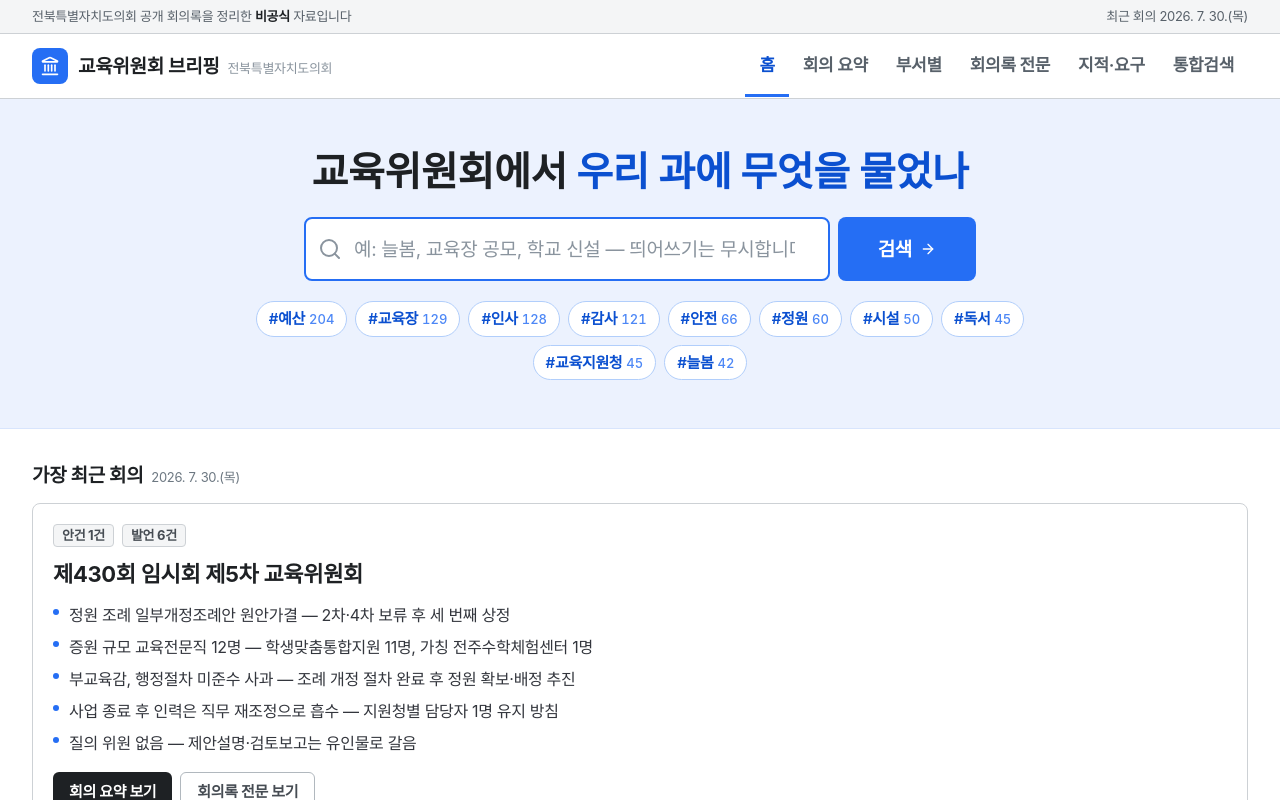
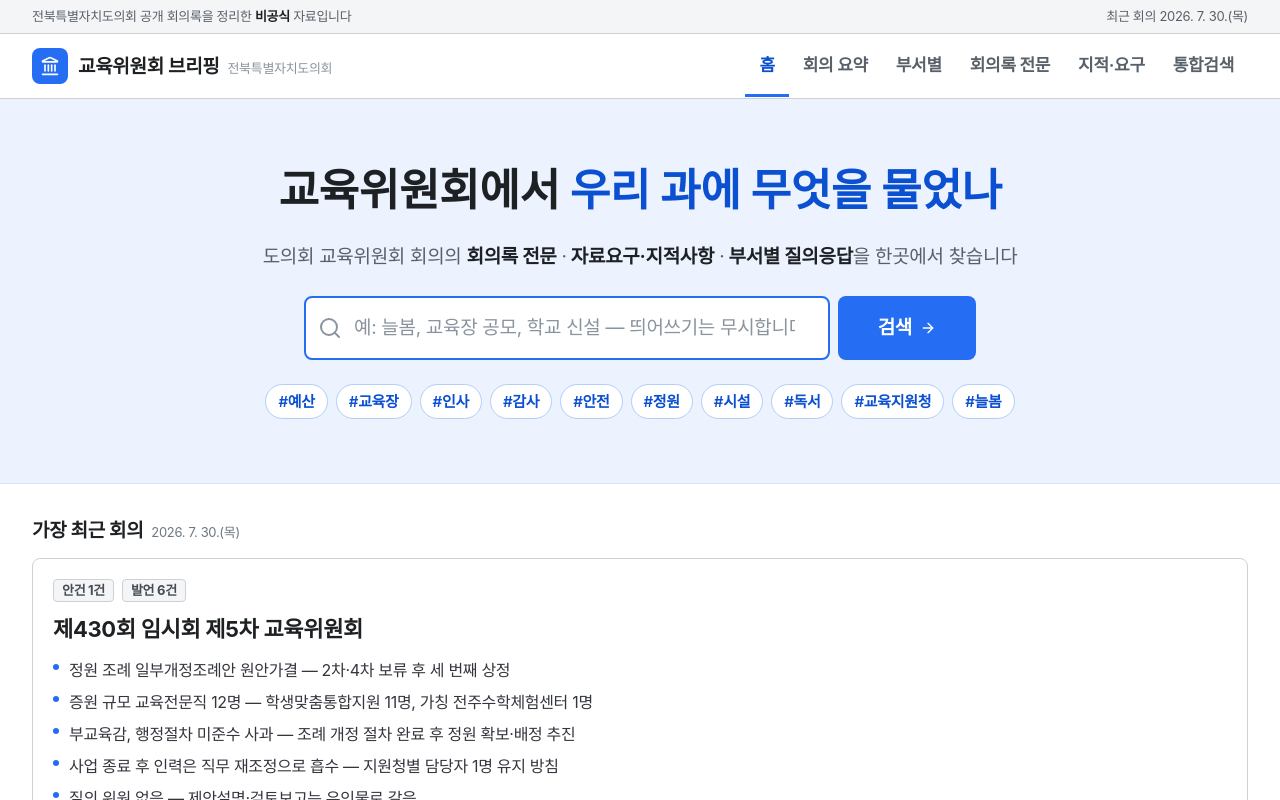
Before and after one commit to kain9012-bit/jbe-edu-committee, a React (Vite) app: page /#/home in a window 1280 px wide. Shown: the top 800 px of the page. Built offline with nearby package versions, Linux system fonts and the light colour scheme; a web font is replaced by a local one.

Commit message:
검색 띠를 주간정책회의 브리핑과 동일하게

```diff
--- a/src/components/HomeTab.tsx
+++ b/src/components/HomeTab.tsx
@@ -62,14 +62,19 @@ export const HomeTab: React.FC<Props> = ({
       {/* ── 검색 띠 ── */}
       <section
         className="relative left-1/2 w-screen -translate-x-1/2 -mt-6
-                   px-4 sm:px-6 lg:px-8 py-8 sm:py-12
+                   px-4 sm:px-6 lg:px-8 py-10 sm:py-16
                    bg-blue-50 border-b border-blue-100"
       >
-        <div className="max-w-4xl mx-auto text-center space-y-5">
-          <h2 className="text-3xl sm:text-[2.5rem] font-bold text-slate-900 leading-tight">
+        <div className="max-w-4xl mx-auto text-center space-y-6">
+          <h2 className="text-3xl sm:text-[2.75rem] font-bold text-slate-900 leading-tight">
             <span className="block sm:inline">교육위원회에서</span>{' '}
             <span className="text-blue-700">우리 과에 무엇을 물었나</span>
           </h2>
+          <p className="text-base sm:text-lg text-slate-600">
+            도의회 교육위원회 회의의 <strong className="font-bold text-slate-900">회의록 전문</strong> ·
+            <strong className="font-bold text-slate-900"> 자료요구·지적사항</strong> ·
+            <strong className="font-bold text-slate-900"> 부서별 질의응답</strong>을 한곳에서 찾습니다
+          </p>
 
           <form onSubmit={submit} className="max-w-2xl mx-auto">
             <label htmlFor="heroSearch" className="sr-only">회의록 검색</label>
@@ -112,7 +117,6 @@ export const HomeTab: React.FC<Props> = ({
                            font-semibold text-blue-700 hover:bg-blue-100 transition-colors"
               >
                 #{t.word}
-                <span className="ml-1 text-xs font-medium text-blue-400 tabular-nums">{t.count}</span>
               </button>
             ))}
           </div>
```
